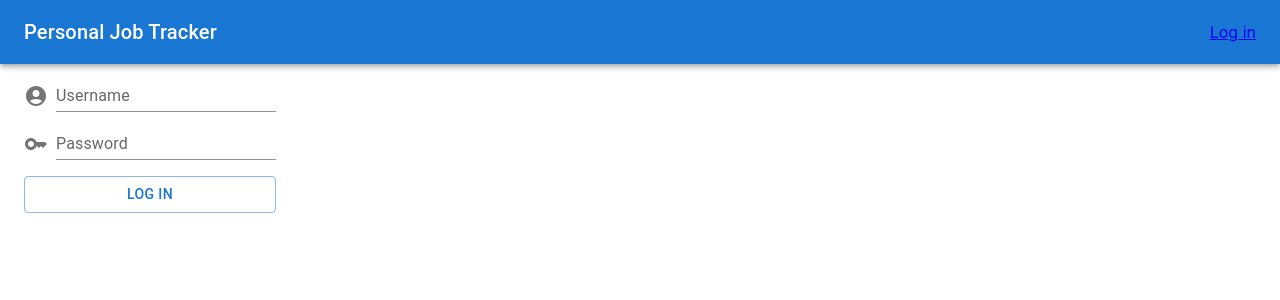
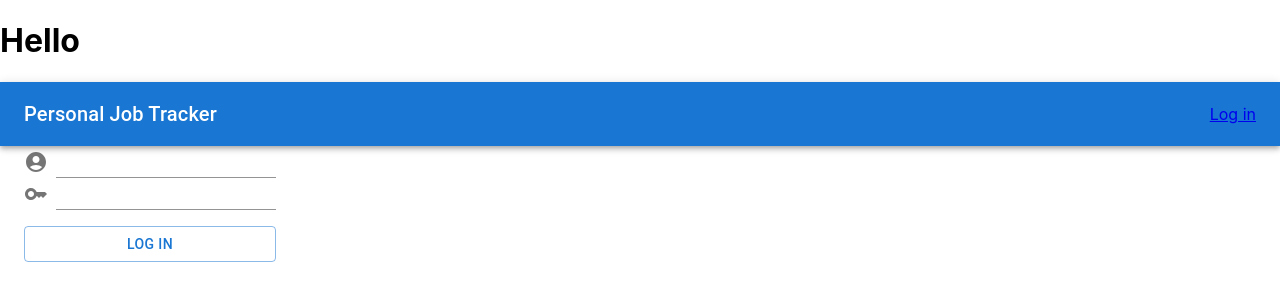
Before and after one commit to timhgmoon/job-tracker-front, a React (Create React App) app in the folder job-tracker/: page /#/sign-in in a window 1280 px wide. Shown: the top 300 px of the page. Built offline with nearby package versions, Linux system fonts and the light colour scheme.

Commit message:
added state for user login input

```diff
--- a/job-tracker/src/App.js
+++ b/job-tracker/src/App.js
@@ -1,6 +1,6 @@
 import logo from './logo.svg';
 import './App.css';
-import React from "react";
+import React, { useState, useEffect } from "react";
 import {
   Routes,
   Route,
@@ -13,9 +13,16 @@ import Signup from './Signup';
 import Navigation from './Navigation';
 import Button from '@mui/material/Button';
 
+
 function App() {
+
+  const [token, setToken] = useState('');
+
   return (
     <div className="App">
+      <h1>Hello
+
+      </h1>
       <Navigation></Navigation>
       <Routes>
         <Route path="/sign-in" element={<Login />} />
--- a/job-tracker/src/Homepage.js
+++ b/job-tracker/src/Homepage.js
@@ -1,4 +1,4 @@
-const HomePage = () => {
+const HomePage = (props) => {
   return (
      <h1>Home Page</h1>
   );
--- a/job-tracker/src/Login.js
+++ b/job-tracker/src/Login.js
@@ -1,11 +1,9 @@
+import React, { useState } from 'react';
 import AccountCircle from '@mui/icons-material/AccountCircle';
 import Box from '@mui/material/Box';
 import Button from '@mui/material/Button';
 import Container from '@mui/material/Container';
 import FormControl from '@mui/material/FormControl';
-import Input from '@mui/material/Input';
-import InputLabel from '@mui/material/InputLabel';
-import InputAdornment from '@mui/material/InputAdornment';
 import KeyIcon from '@mui/icons-material/Key';
 import TextField from '@mui/material/TextField';
 
@@ -22,18 +20,28 @@ const axios = require('axios');
 // .catch(function (error) {
 //   console.log(error);
 // });
-const Login = () => {
+const Login= () => {
+  const [user, setUser] = useState({username: '', password: ''})
+
+  const handleInput = (event) => {
+    event.preventDefault()
+    const target = event.target
+    const name = target.name
+    setUser({
+      [name]: target.value
+    })
+  }
   return (
      <Container maxWidth>
-      <Box>
+      <Box component="form">
         <FormControl variant="standard">
         <Box sx={{ display: 'flex', alignItems: 'flex-end' }}>
           <AccountCircle sx={{ color: 'action.active', mr: 1, my: 0.5 }} />
-          <TextField id="input-with-sx" label="Username" variant="standard" />
+          <TextField value={user.username} onChange={handleInput} name="username"variant="standard" />
         </Box>
         <Box sx={{ display: 'flex', alignItems: 'flex-end' }}>
           <KeyIcon sx={{ color: 'action.active', mr: 1, my: 0.5 }} />
-          <TextField id="input-with-sx" label="Password" variant="standard" />
+          <TextField value={user.password} onChange={handleInput} name="password" variant="standard" />
         </Box>
         <Button sx={{mt: 2}}variant="outlined">Log In</Button>
         </FormControl>
```
